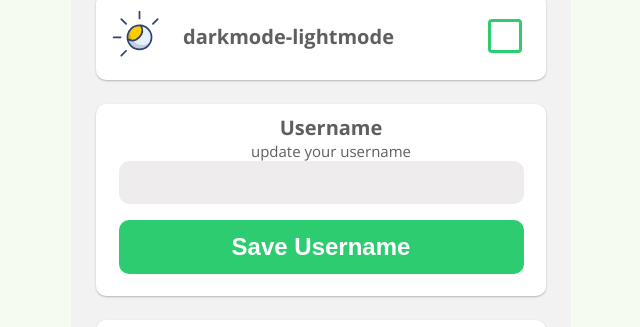
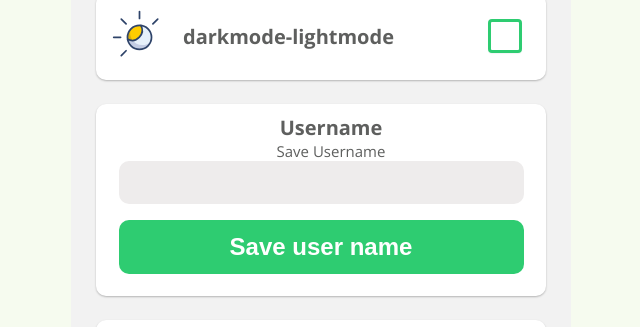
Before and after one commit to SchoolOfCode/final-project-repo-the-console-loggers, a React (Create React App) app: page /UserSettings in a window 1280 px wide. Shown: the part 100-427 px from the top of the page, without its empty margins (319-959 px from the left). Built offline with nearby package versions, Linux system fonts and the light colour scheme; no server answers.

Commit message:
Add logout functionality
Co-authored-by: Victoriam97 <victoriameah@hotmail.com>
Co-authored by: Hyosssssun <hyosssssun@gmail.com>
Co-authored-by: maximilianosinopoli <m_sinopoli@hotmail.com>
Co-authored-by: 21ciprian <2021ciprianoffice@gmail.com>
Co-authored-by: JEveriss <jacques.everiss@gmail.com>

```diff
--- a/src/Pages/AddItem/AddItem.js
+++ b/src/Pages/AddItem/AddItem.js
@@ -6,7 +6,6 @@ import { addFoodType } from '../../data/navigation'
 function AddItem() {
   const [name, setName] = useState('')
   const [quantity, setQuantity] = useState([])
-  const [foodType, setFoodType] = useState('')
 
   function handleName(e) {
     setName(e.target.value)
@@ -14,13 +13,10 @@ function AddItem() {
   function handleQuantity(e) {
     setQuantity(e.target.value)
   }
-  function handleFoodType(e) {
-    setFoodType(e.target.value)
-  }
 
   async function deleteItem(e) {
     e.preventDefault()
-    console.log(name, quantity, foodType)
+    console.log(name, quantity)
   }
 
   return (
@@ -43,9 +39,13 @@ function AddItem() {
           />
 
           <label className='food-type'>Food Type</label>
-          <select className='drop-down' handleName={handleFoodType}>
+          <select className='drop-down'>
             {addFoodType.map((item) => {
-              return <option food={item.food}>{item.food}</option>
+              return (
+                <option key={item.food} food={item.food}>
+                  {item.food}
+                </option>
+              )
             })}
           </select>
 
--- a/src/Pages/UserSettings/UserSettings.js
+++ b/src/Pages/UserSettings/UserSettings.js
@@ -1,8 +1,13 @@
+//Auth user
+import { useAuth0 } from '@auth0/auth0-react'
+
 import Card from '../../components/Card/Card'
+import Button from '../../components/Ui/Button/Button'
 import InputBox from '../../components/Ui/InputBox/InputBox'
 import UserSettingsCard from '../../components/UserSettingsCard/UserSettingsCard'
 
 function UserSettings() {
+  const { logout } = useAuth0()
   return (
     <main className='main-settings'>
       <h1 className='settings-title'>Settings</h1>
@@ -10,31 +15,52 @@ function UserSettings() {
       <Card name='darkmode-lightmode' />
 
       <UserSettingsCard
-        name='Username'
-        text='Save Username'
-        prompt='update your username'
+        // prompt='update your username'
         backgroundColor='green-button'
         textColor='white'
         width='fullLength'
       >
+        <h1 className='settings-card-title'>Username</h1>
+        <p className='settings-text'>Save Username</p>
+        <div className='username-input-container'>
           <InputBox />
+        </div>
+        <div className='buttons-container-settings'>
+          <Button
+            text='Save user name'
+            backgroundColor='green-button'
+            textColor='white'
+            width='fullLength'
+          />
+        </div>
       </UserSettingsCard>
 
-      <UserSettingsCard
-        name='Log out'
+      <UserSettingsCard width='fullLength' logout={logout}>
+        <h1 className='settings-card-title'>Log out</h1>
+        <div className='buttons-container-settings'>
+          <Button
             text='Log out'
             backgroundColor='yellow-button'
             textColor='white'
             width='fullLength'
+            handleClick={
+              logout && (() => logout({ returnTo: window.location.origin }))
+            }
           />
-      <UserSettingsCard
-        name='Delete account'
+        </div>
+      </UserSettingsCard>
+      <UserSettingsCard>
+        <h1 className='settings-card-title'>Delete account</h1>
+        <div className='buttons-container-settings'>
+          <Button
             text='Delete account'
             backgroundColor='red-button'
             textColor='white'
             width='fullLength'
             icon='bin'
           />
+        </div>
+      </UserSettingsCard>
     </main>
   )
 }
--- a/src/components/UserSettingsCard/UserSettingsCard.js
+++ b/src/components/UserSettingsCard/UserSettingsCard.js
@@ -1,32 +1,9 @@
-import Button from '../Ui/Button/Button'
 import React from 'react'
 
-const UserSettingsCard = ({
-  name,
-  text,
-  prompt,
-  backgroundColor,
-  textColor,
-  icon,
-  width,
-  children,
-}) => {
+const UserSettingsCard = ({ children }) => {
   return (
     <div className='card-wrapper-settings'>
-      <div className='card-setting'>
-        <h1 className='settings-card-title'>{name}</h1>
-        <p className='settings-text'>{prompt}</p>
-        <div className='username-input-container'>{children}</div>
-        <div className='buttons-container-settings'>
-          <Button
-            text={text}
-            backgroundColor={backgroundColor}
-            textColor={textColor}
-            width={width}
-            icon={icon}
-          />
-        </div>
-      </div>
+      <div className='card-setting'>{children}</div>
     </div>
   )
 }
```
Lines whose indentation alone changed are shown as unchanged.
